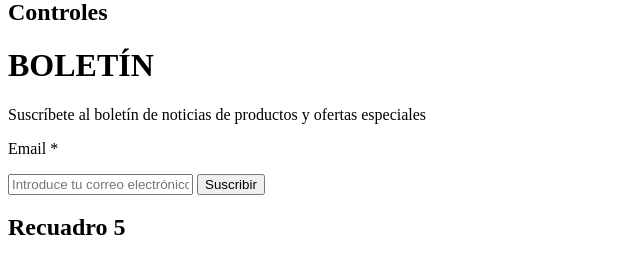
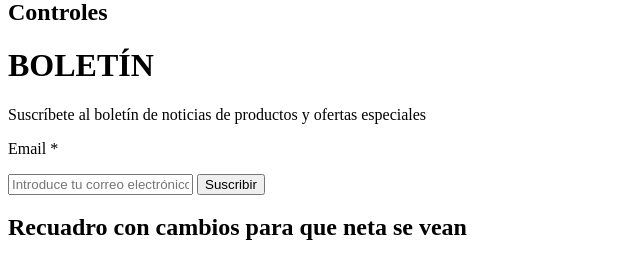
Before and after one commit to JetceMx/Proyecto-Final, a PHP site: page /Trabajos/ in a window 1280 px wide. Shown: the part 2321-2579 px from the top of the page, without its empty margins (0-640 px from the left). Run offline with PHP 8.4, Linux system fonts and the light colour scheme; some libraries are stand-ins or nearby versions.

Commit message:
Prueba de index en la pagina web

```diff
--- a/php/index.php
+++ b/php/index.php
@@ -61,7 +61,7 @@ include_once "header.php";
     </div>
 
     <div id="recuadro-5">
-        <h2>Recuadro 5</h2>
+        <h2>Recuadro con cambios para que neta se vean</h2>
     </div>
 
     <!-- Scripts -->
```
